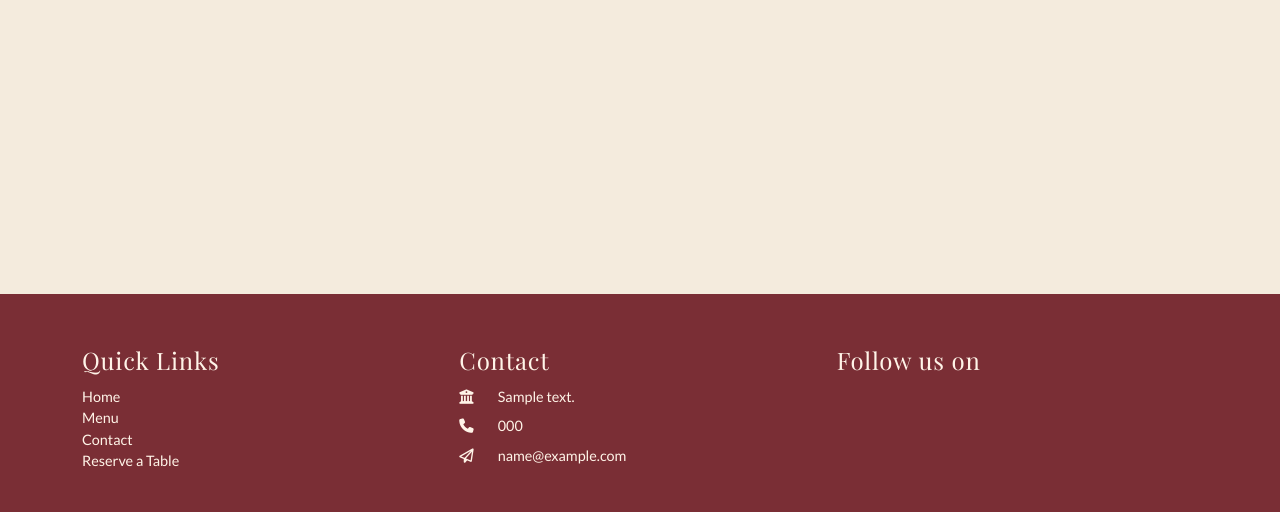
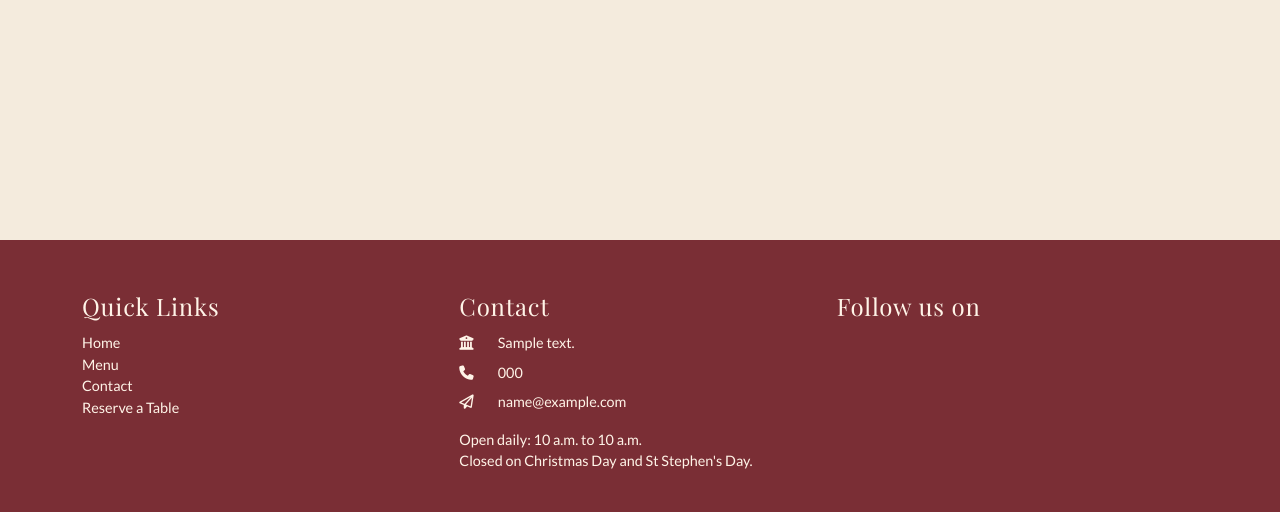
Before and after one commit to alancoomeynts-hub/casadonizetti, a Django app: page / in a window 1280 px wide. Shown: the part 288-800 px from the top of the page. Run offline with Django 4.2, Linux system fonts and the light colour scheme; tables that the repository leaves empty hold one stand-in row (values such as "Sample post"); some libraries are stand-ins or nearby versions; some web fonts are replaced.

Commit message:
Add missing opening hours p element to footer

```diff
--- a/templates/base.html
+++ b/templates/base.html
@@ -125,6 +125,12 @@
                         <span><a href="mailto:{{ restaurant.email }}?subject=Booking%20Enquiry" class="anchor">{{ restaurant.email }}</a></span>
                     </div>
                 </address>
+
+                <p class="footer-contact mt-3 mb-0">
+                    Open daily: {{ restaurant.open_at }} to {{ restaurant.closes_at }} <br>
+                    Closed on Christmas Day and St Stephen's Day.
+                </p>
+
             </div>
 
             <div class="col-12 col-md-4">
```
